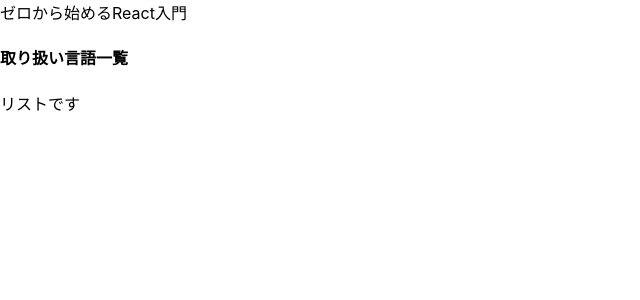
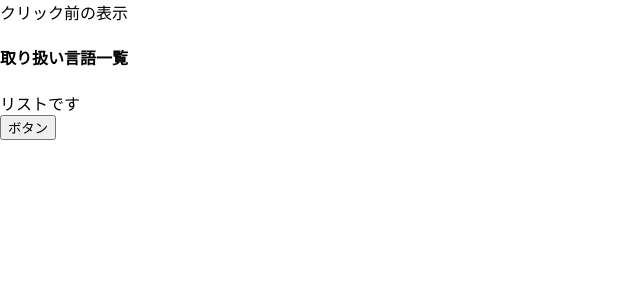
Before and after one commit to yassun-youtube/ReactTutorial, a React (Create React App) app: page / in a window 1280 px wide. Shown: the top 300 px of the page, without its empty margins (0-640 px from the left). Built offline with nearby package versions, Linux system fonts and the light colour scheme.

Commit message:
入門2: stateを使ってみる

```diff
--- a/src/App.js
+++ b/src/App.js
@@ -1,10 +1,18 @@
+import { useState } from 'react';
 import { List } from "./List";
 
 function App() {
+  const [description, setDescription] = useState('クリック前の表示');
+
+  const changeDescription = () => {
+    setDescription('クリック後の表示です。')
+  }
+
   return (
     <div>
-      ゼロから始めるReact入門
+      { description }
       <List title="取り扱い言語一覧"/>
+      <button onClick={changeDescription}>ボタン</button>
     </div>
   );
 }
```
